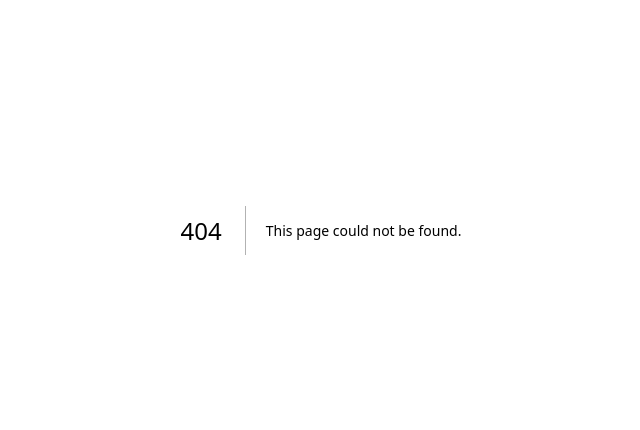
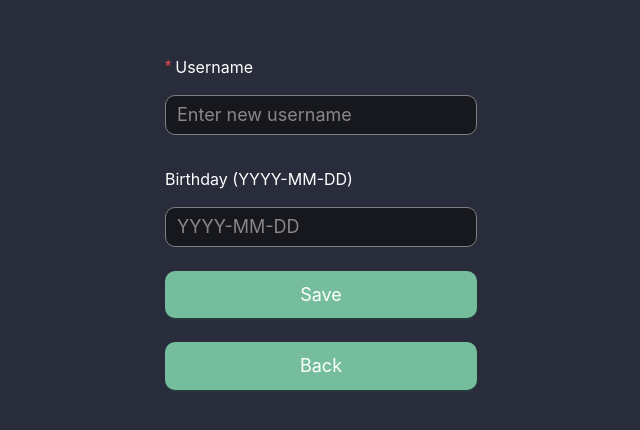
Before and after one commit to Zec01/SoPra_Client, a Next.js app: page /users/1/edit in a window 1280 px wide. Before the commit this address had no page. Shown: the part 170-600 px from the top of the page, without its empty margins (319-959 px from the left). Built offline with nearby package versions, Linux system fonts and the light colour scheme; no server answers; what @ant-design/nextjs-registry would draw is missing.

Commit message:
Hauptprobe

```diff
--- /dev/null
+++ b/app/users/[id]/edit/page.tsx
@@ -0,0 +1,92 @@
+"use client";
+
+import React, { useEffect } from "react";
+import { useParams, useRouter } from "next/navigation";
+import { Form, Button, Input } from "antd";
+import { useApi } from "@/hooks/useApi";
+import { User } from "@/types/user";
+
+const EditUser: React.FC = () => {
+  const { id } = useParams<{ id: string }>();
+  const router = useRouter();
+  const apiService = useApi();
+  const [form] = Form.useForm();
+
+  useEffect(() => {
+    const fetchUser = async () => {
+      try {
+        const user: User = await apiService.get<User>(`/users/${id}`);
+        form.setFieldsValue({
+          username: user.username || "",
+          birthday: user.birthday || "",
+        });
+      } catch (error) {
+        if (error instanceof Error) {
+          alert(`Something went wrong while loading the user:\n${error.message}`);
+        } else {
+          console.error("An unknown error occurred while loading the user.");
+        }
+      }
+    };
+    fetchUser();
+  }, [apiService, id, form]);
+
+  const onFinish = async (values: { username: string; birthday: string }) => {
+    try {
+      await apiService.put(`/users/${id}`, {
+        username: values.username,
+        birthday: values.birthday || null,
+      });
+      router.push(`/users/${id}`);
+    } catch (error) {
+      if (error instanceof Error) {
+        alert(`Something went wrong while updating the user:\n${error.message}`);
+      } else {
+        console.error("An unknown error occurred while updating the user.");
+      }
+    }
+  };
+
+  return (
+    <div className="auth-container">
+      <Form
+        form={form}
+        name="edit-user"
+        size="large"
+        layout="vertical"
+        onFinish={onFinish}
+      >
+        <Form.Item
+          name="username"
+          label="Username"
+          rules={[{ required: true, message: "Please input your username!" }]}
+        >
+          <Input placeholder="Enter new username" />
+        </Form.Item>
+        <Form.Item
+          name="birthday"
+          label="Birthday (YYYY-MM-DD)"
+        >
+          <Input placeholder="YYYY-MM-DD" />
+        </Form.Item>
+
+        <Form.Item>
+          <Button type="primary" htmlType="submit" className="auth-button">
+            Save
+          </Button>
+        </Form.Item>
+        <Form.Item>
+          <Button
+            type="primary"
+            className="auth-button"
+            onClick={() => router.push(`/users/${id}`)}
+          >
+            Back
+          </Button>
+        </Form.Item>
+      </Form>
+    </div>
+  );
+};
+
+export default EditUser;
```
Also changed, not shown: app/users/[id]/page.tsx (+12 -6 lines).
